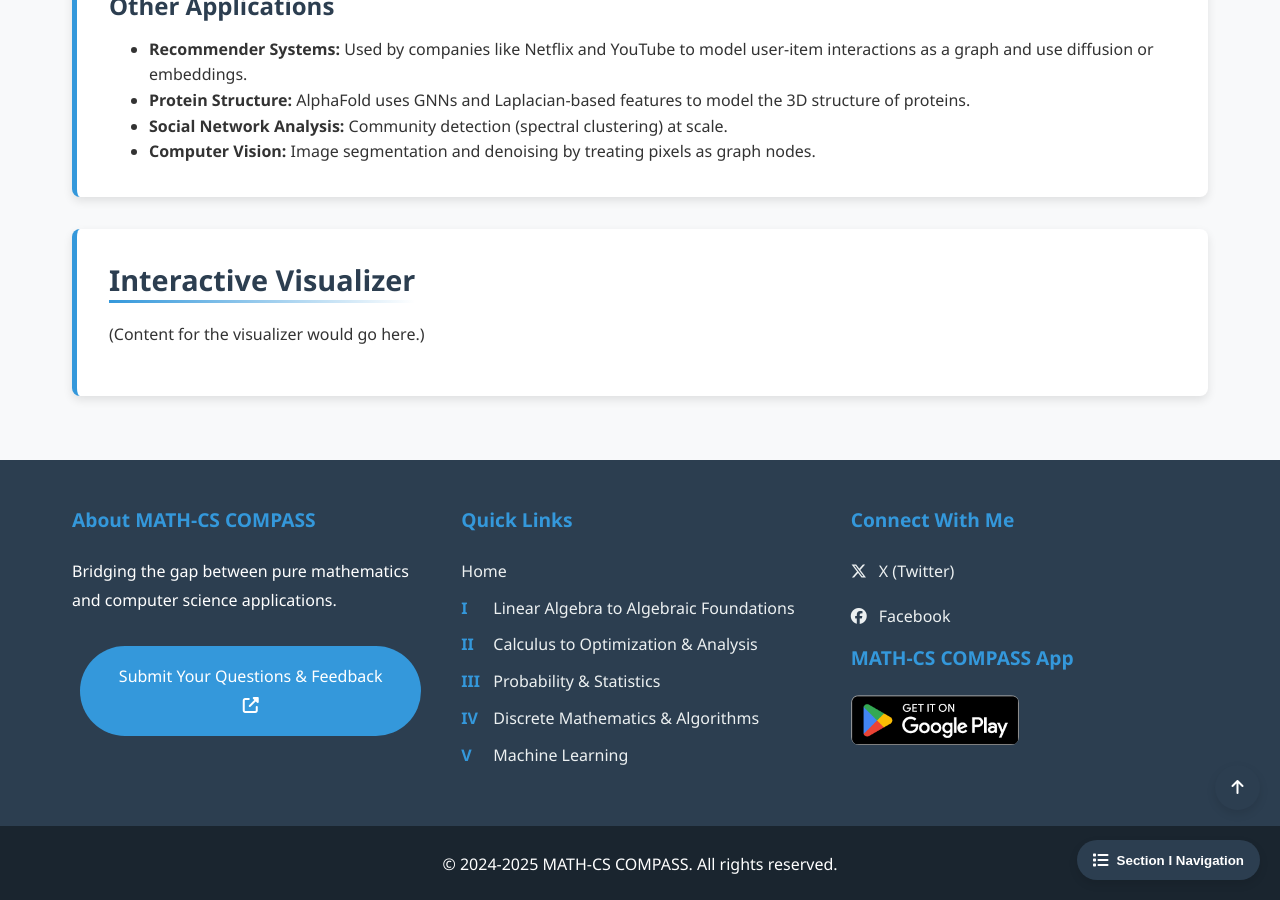
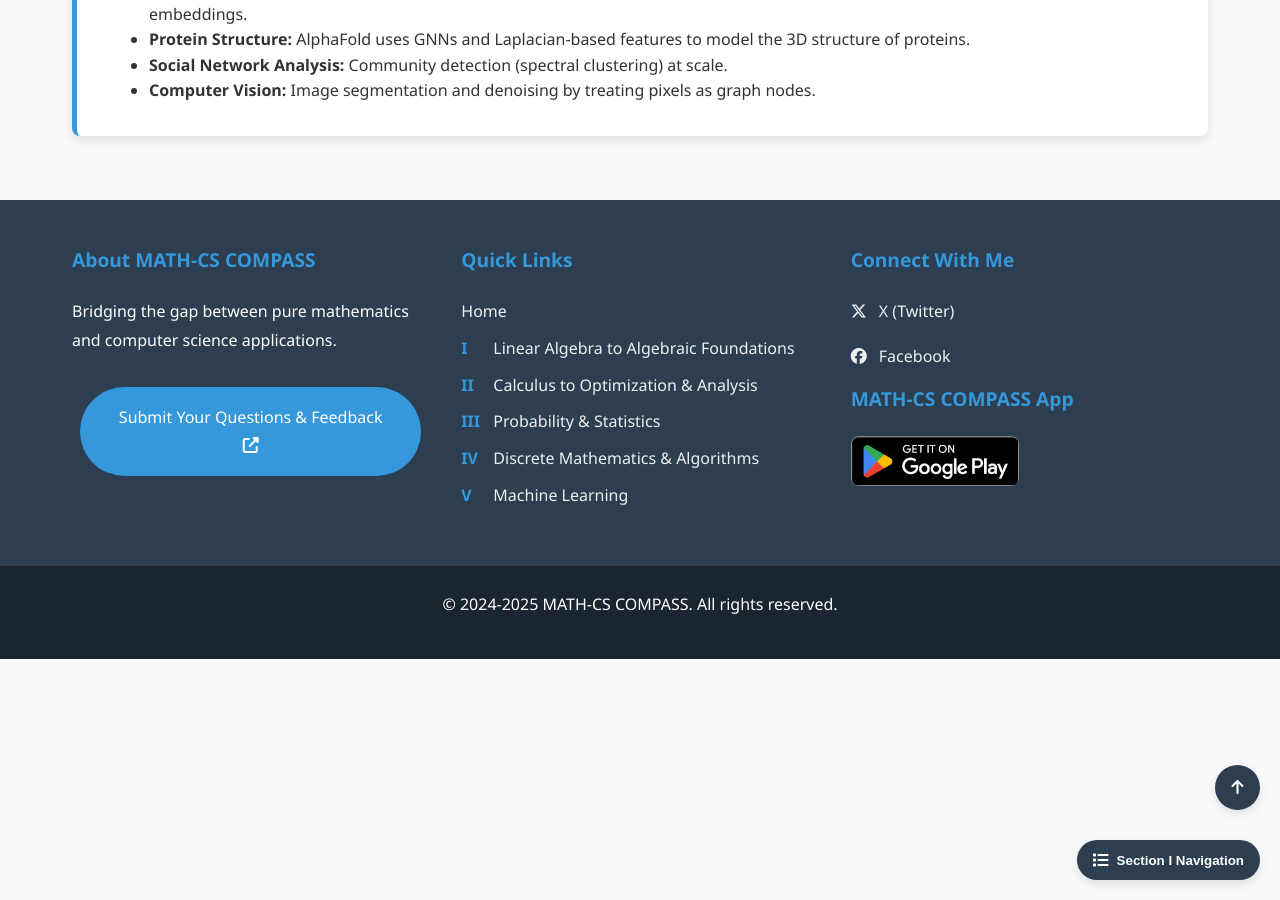
Before and after one commit to Yusukey01/yusukey01.github.io, a Jekyll site: the page built from Mathematics/Linear_algebra/graph_laplacian.html, in a window 1280 px wide and 900 px high, scrolled down 6803 px. Built offline with Jekyll 4.4.1, drawn with Linux system fonts in a browser that asks for light colours; some of the changed text lies outside the part shown.

Commit message:
made Graph Laplacian

```diff
--- a/Mathematics/Linear_algebra/graph_laplacian.html
+++ b/Mathematics/Linear_algebra/graph_laplacian.html
@@ -97,7 +97,6 @@ uses_python: true
             <a href="#signal">Graph Signal Processing</a>
             <a href="#computation">Practical Computations</a>
             <a href="#applications">Modern Applications</a>
-            <a href="#interactive">Interactive Visualizer</a>
         </div>
 
         <div class="container">
@@ -458,13 +457,6 @@ uses_python: true
 
             </section>
 
-            <section id="interactive" class="section-content">
-                <h2>Interactive Visualizer</h2>
-                <p>
-                    (Content for the visualizer would go here.)
-                </p>
-            </section>
-
         </div>
 
         <script src="/js/main.js"></script>
```
